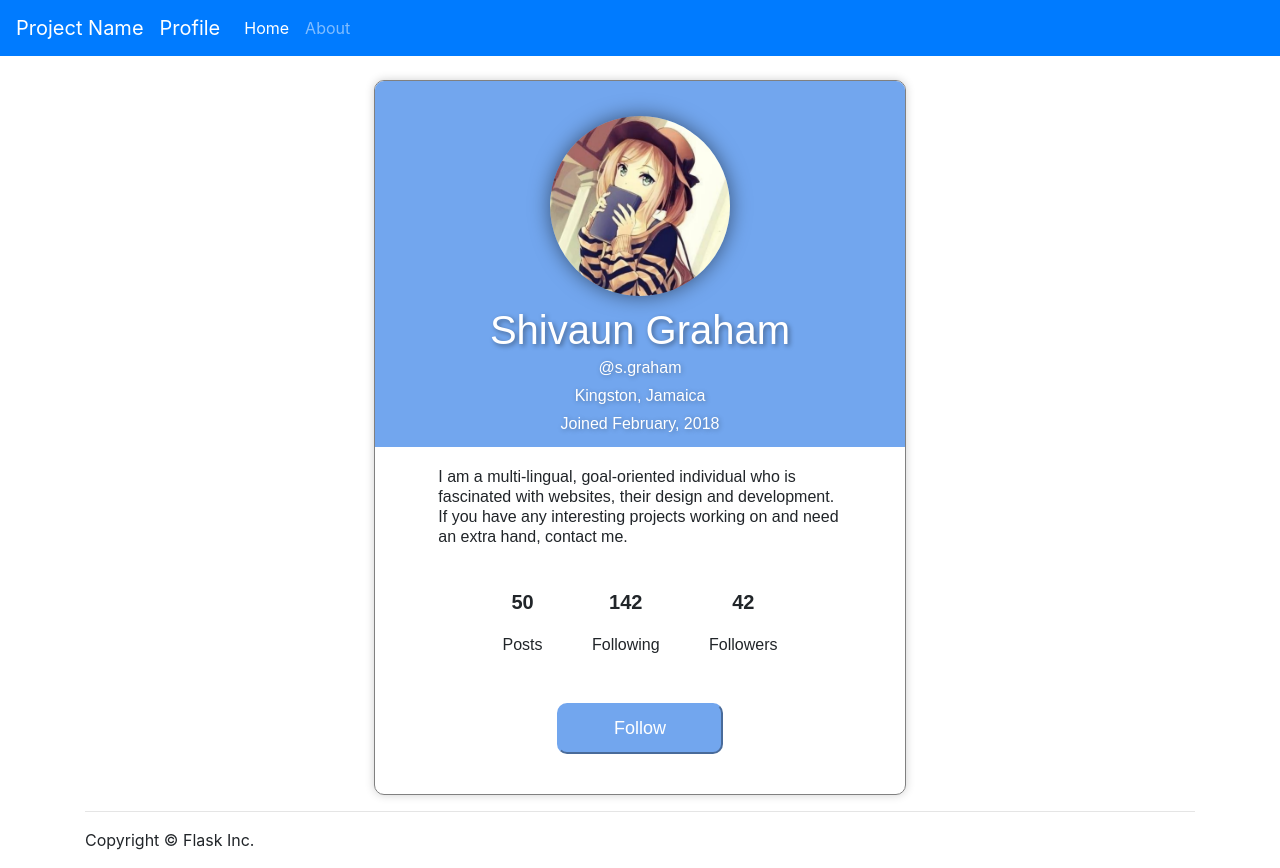
After one commit to ShivGraham/info3180-lab2, a Flask app: page /profile in a window 1280 px wide. The commit adds this page. Run offline with Flask 2, Linux system fonts and the light colour scheme; some libraries are stand-ins or nearby versions.

Commit message:
flask profile

```diff
--- a/app/static/css/app.css
+++ b/app/static/css/app.css
@@ -1,3 +1,85 @@
 body {
     padding-top: 5rem;
 }
+
+.profile_card {
+	font-family: Arial, "Times New Roman", serif;
+    width: 48%;
+
+	border-radius: 10px;
+	border: 1px solid grey;
+    margin: auto;
+
+    box-shadow: 0 0 10px 0 rgba(0, 0, 0, 0.19);
+}
+
+#top {
+    margin: auto;
+    text-align: center;
+    background-color: #72a6ee;
+    color: white;
+    border-top-left-radius: 9px;
+    border-top-right-radius: 9px;
+    padding-bottom: 1px;
+    line-height: 12px;
+}
+
+img {
+    border-radius: 50%;
+    margin-bottom: 10px;
+
+    /*creates shadow on image*/
+    box-shadow: 0 0 20px 0 rgba(0, 0, 0, 0.5);
+    margin-top: 35px;
+}
+
+h1 {
+    text-shadow: 2px 2px 5px rgba(0, 0, 0, 0.4);
+}
+
+#top > p {
+    text-shadow: 1px 1px 5px rgba(0, 0, 0, 0.3);
+}
+
+#bottom {
+    margin: auto;
+    text-align: center;
+}
+
+#bio {
+    text-align: left;
+    width: 76%;
+    margin: auto;
+    line-height: 20px;
+    margin-bottom: 40px;
+}
+
+#bio > p {
+    margin-top: 20px;
+}
+
+#followBtn {
+    background-color: #72a6ee;
+    border-color: #72a6ee;
+    border-radius: 10px;
+    color: white;
+    padding: 10px 55px;
+    font-size: 18px;
+    margin-bottom: 40px;
+}
+
+
+#posts, #following {
+    display: inline-block;
+    padding-right: 45px;
+    margin-bottom: 30px;
+}
+
+#followers {
+    display: inline-block;
+}
+
+.num {
+    font-weight: bold;
+    font-size: 20px;
+}
--- a/app/templates/header.html
+++ b/app/templates/header.html
@@ -1,5 +1,6 @@
 <nav class="navbar navbar-expand-lg navbar-dark bg-primary fixed-top">
   <a class="navbar-brand" href="#">Project Name</a>
+  <a class="navbar-brand" href="{{ url_for('profile') }}">Profile</a>
   <button class="navbar-toggler" type="button" data-toggle="collapse" data-target="#navbarSupportedContent" aria-controls="navbarSupportedContent" aria-expanded="false" aria-label="Toggle navigation">
     <span class="navbar-toggler-icon"></span>
   </button>
--- /dev/null
+++ b/app/templates/profile.html
@@ -0,0 +1,46 @@
+{% extends "base.html" %}
+
+<link rel=stylesheet type=text/css href="{{ url_for('static', filename="app.css") }}">
+
+
+{% block main %}
+
+<div class="profile_card">
+	<div id="top">
+		<img src="{{ url_for('static', filename="image.png") }}" alt="Profiile picture" style="width: 180px; height: 180px;"/>
+
+		<h1>Shivaun Graham</h1>
+		<p>@s.graham</p>
+		<p>Kingston, Jamaica</p>
+		<p>Joined {{ date_joined }}</p>
+	</div>
+
+	<div id="bottom">
+		<div id="bio">
+			<p>
+				I am a multi-lingual, goal-oriented individual who is fascinated with websites, their design and development. If you have any interesting projects working on and need an extra hand, contact me.
+			</p>
+		</div>
+
+		<div id="stats">
+			<div id="posts">
+				<p class="num">50</p>
+				<p>Posts</p>
+			</div>
+
+			<div id="following">
+				<p class="num">142</p>
+				<p>Following</p>
+			</div>
+
+			<div id="followers">
+				<p class="num">42</p>
+				<p>Followers</p>
+			</div>
+		</div>
+		<button id="followBtn">Follow</button>
+	</div>
+	</div>
+</div>
+
+{% endblock %}
--- a/app/views.py
+++ b/app/views.py
@@ -7,7 +7,7 @@ This file creates your application.
 
 from app import app
 from flask import render_template, request, redirect, url_for, flash
-
+import datetime
 
 ###
 # Routing for your application.
@@ -22,8 +22,20 @@ def home():
 @app.route('/about/')
 def about():
     """Render the website's about page."""
-    return render_template('about.html', name="Mary Jane")
+    return render_template('about.html', name="Shivaun Graham")
 
+
+@app.route('/profile')
+def profile():
+    return render_template('profile.html', date_joined=format_date_joined(2018,2,7))
+
+###
+#   Format date joined Function: formats the date the user joined the application
+###
+
+def format_date_joined(year, month, day):
+    date_joined = datetime.date(year, month, day)
+    return date_joined.strftime("%B, %Y")
 
 ###
 # The functions below should be applicable to all Flask apps.
```
Also changed, not shown: app/static/image.png (added).
